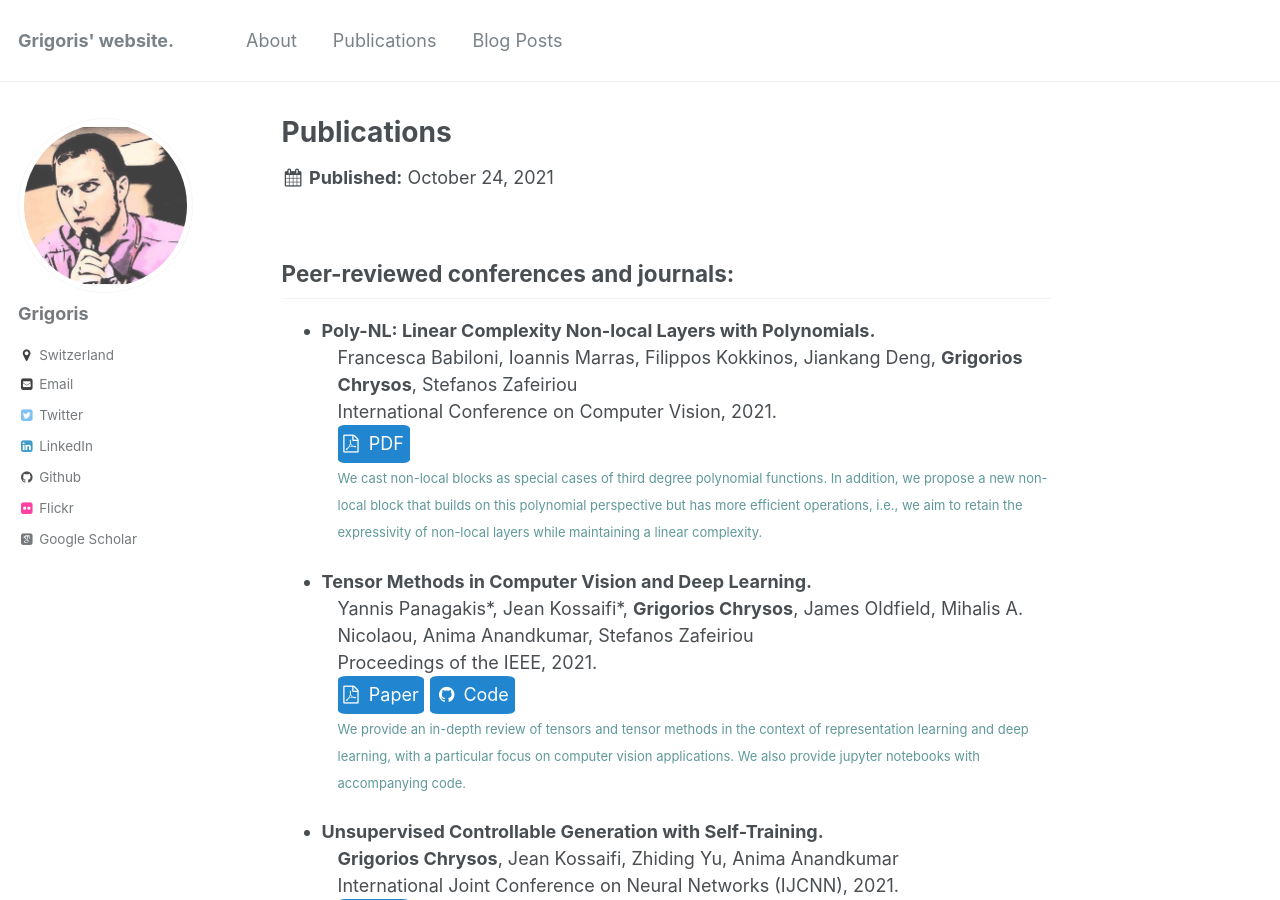
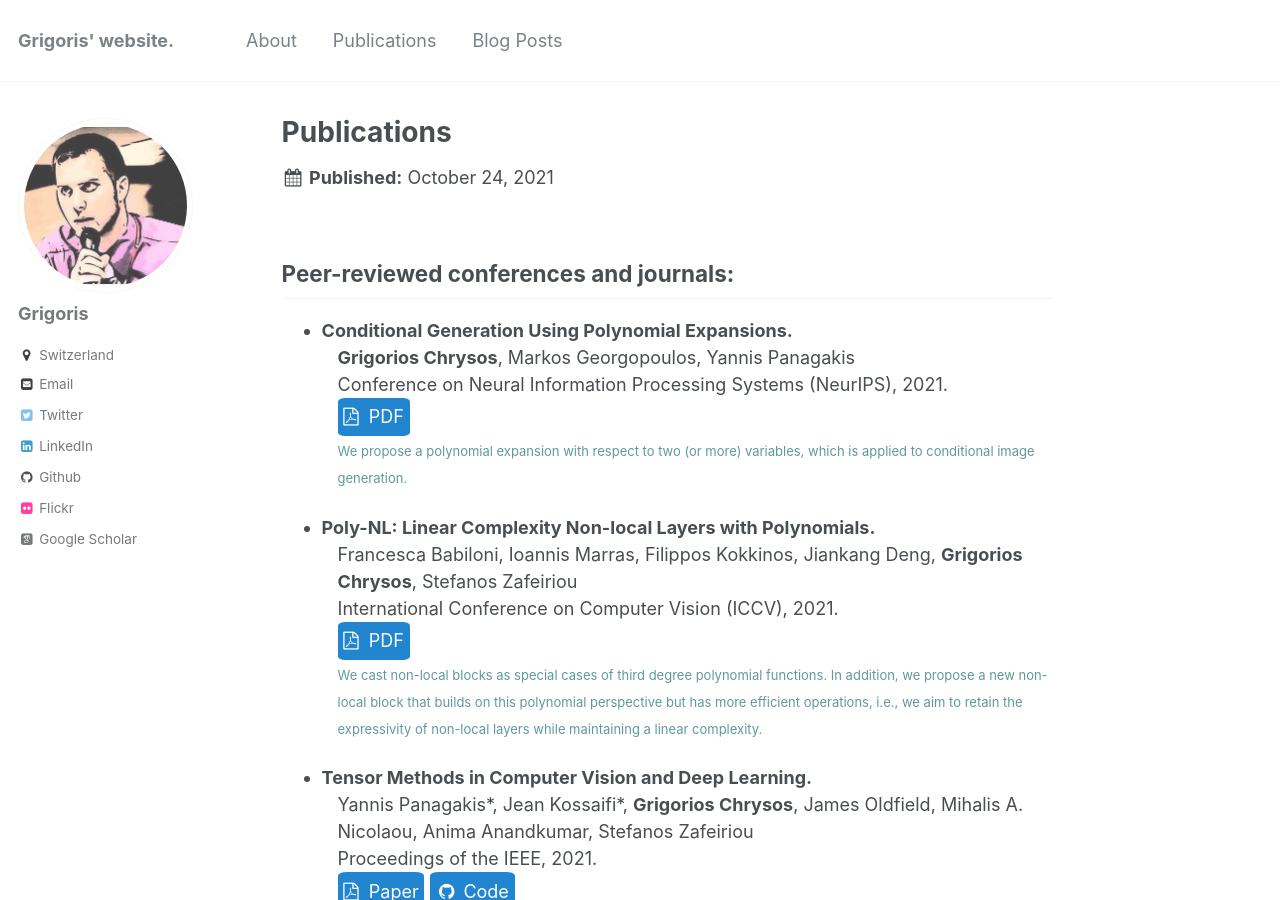
Before and after one commit to grigorisg9gr/grigorisg9gr.github.io, a Jekyll site: the page built from _publications/index.html, in a window 1280 px wide and 900 px high. Built offline with Jekyll 4.4.1, drawn with Linux system fonts in a browser that asks for light colours; some web fonts are replaced.

Commit message:
Add the NeurIPS paper in the publications.

```diff
--- a/_posts/2021-07-31-MSc-semester-projects.html
+++ b/_posts/2021-07-31-MSc-semester-projects.html
@@ -26,9 +26,9 @@ tags:
           <li> After you complete the tutorial please create a private github repository; if you did that in the previous step, that’s awesome. </li>
       </ul>
 </li>
-  <li> <strong style="color:blue">Tmux tutorial</strong>: Tmux is a very useful tool that you can use in a remote server (if you are connected to one). The idea is that this tmux session in the remote server will remain open even after you close your ssh connection.
+  <li> <strong style="color:blue">Tmux tutorial</strong>: Tmux is a very useful tool that you can use in a <strong>remote server</strong> (if you are connected to one). The idea is that this tmux session in the remote server will remain open even after you close your ssh connection.
       <ul>
-          <li> Please go ahead and study the following <a href="https://www.hamvocke.com/blog/a-quick-and-easy-guide-to-tmux/">tutorial</a>.  </li>
+          <li> Please go ahead and study the following <a href="https://www.hamvocke.com/blog/a-quick-and-easy-guide-to-tmux/">tutorial</a>.  If you have a Windows machine, it might not be convenient to install it, so you can skip the installation. </li>
           <li> Also, if you want to do more splitting of windows or use fancy formatting options, you can find details <a href="https://www.hamvocke.com/blog/a-quick-and-easy-guide-to-tmux/">here</a>. This is optional, since even basic tmux can do the job.  </li>
        </ul>
   </li>
@@ -50,7 +50,7 @@ tags:
   <li> <strong style="color:blue">PyTorch tutorial</strong>: PyTorch is a machine learning framework that you most probably need for the project.
         <ul>
           <li> If you have not used PyTorch before, please go ahead and complete the following <a href="https://pytorch.org/tutorials/beginner/basics/intro.html">basic tutorial</a>.
-          <li> If you have used PyTorch before for building your own model, I recommend checking the visualization tools at your disposal in PyTorch, e.g. through <a href="https://pytorch.org/tutorials/intermediate/tensorboard_tutorial.html">Tensorboard</a>. Most of those visualizations can be achieved outside of tensorboard, but tensorboard provides an easy interface to inspect the model during training.
+          <li> If you have used PyTorch before for building your own model, I recommend checking the visualization tools at your disposal in PyTorch, e.g. through <a href="https://pytorch.org/tutorials/intermediate/tensorboard_tutorial.html">Tensorboard</a> or <a href="https://github.com/microsoft/tensorwatch">TensorWatch</a>. Most of those visualizations can be achieved outside of Tensorboard/TensorWatch, but those provide an easy interface to inspect the model during training.
           <li> A basic (but useful) cheatsheet for your project is <a href="https://pytorch.org/tutorials/beginner/ptcheat.html ">this</a>.
   </li>
 
--- a/_publications/index.html
+++ b/_publications/index.html
@@ -9,11 +9,19 @@ collection: publications
 <h2 id="peer-reviewed-conferences-and-journals-">Peer-reviewed conferences and journals:</h2>
 <ul>
 
+<li><strong>Conditional Generation Using Polynomial Expansions.</strong>
+    <div style="padding-left: 16px">
+      <p><strong>Grigorios Chrysos</strong>, Markos Georgopoulos, Yannis Panagakis<br>
+      Conference on Neural Information Processing Systems (NeurIPS), 2021. <br>
+      <a style="color: white; text-decoration: none;" href="https://arxiv.org/pdf/2104.05077.pdf"><span class="buttong button-round"> <i class="fa fa-file-pdf-o" aria-hidden="true"></i> &nbsp;PDF</span></a><br>
+      <span style="color: #609999; font-size: 13px; line-height: 13px;">We propose a polynomial expansion with respect to two (or more) variables, which is applied to conditional image generation.</span></p>
+    </div></li>
+
 
 <li><strong>Poly-NL: Linear Complexity Non-local Layers with Polynomials.</strong>
     <div style="padding-left: 16px">
       <p>Francesca Babiloni, Ioannis Marras, Filippos Kokkinos, Jiankang Deng, <strong>Grigorios Chrysos</strong>, Stefanos Zafeiriou<br>
-      International Conference on Computer Vision, 2021. <br>
+      International Conference on Computer Vision (ICCV), 2021. <br>
       <a style="color: white; text-decoration: none;" href="https://arxiv.org/pdf/2107.02859.pdf"><span class="buttong button-round"> <i class="fa fa-file-pdf-o" aria-hidden="true"></i> &nbsp;PDF</span></a><br>
       <span style="color: #609999; font-size: 13px; line-height: 13px;">We cast non-local blocks as special cases of third degree polynomial functions. In addition, we propose a new non-local block that builds on this polynomial perspective but has more efficient operations, i.e., we aim to retain the expressivity of non-local layers while maintaining a linear complexity.</span></p>
     </div></li>
@@ -188,6 +196,7 @@ collection: publications
     <div style="padding-left: 16px">
       <p>Aleksandr Timofeev, <strong>Grigorios Chrysos</strong>, Volkan Cevher<br>
       International Conference on Machine Learning Workshops (ICMLW), 2021.<br>
+      <a style="color: white; text-decoration: none;" href="https://arxiv.org/pdf/2109.08580.pdf"><span class="buttong button-round"> <i class="fa fa-file-pdf-o" aria-hidden="true"></i> &nbsp;PDF</span></a><br>
       <span style="color: #609999; font-size: 13px; line-height: 13px;">We propose a neural architecture search (NAS) framework for real world tasks: (a) in the absence of labels, (b) in the presence of imbalanced datasets, (c) on a constrained computational budget.</span></p>
     </div></li>
 
```
